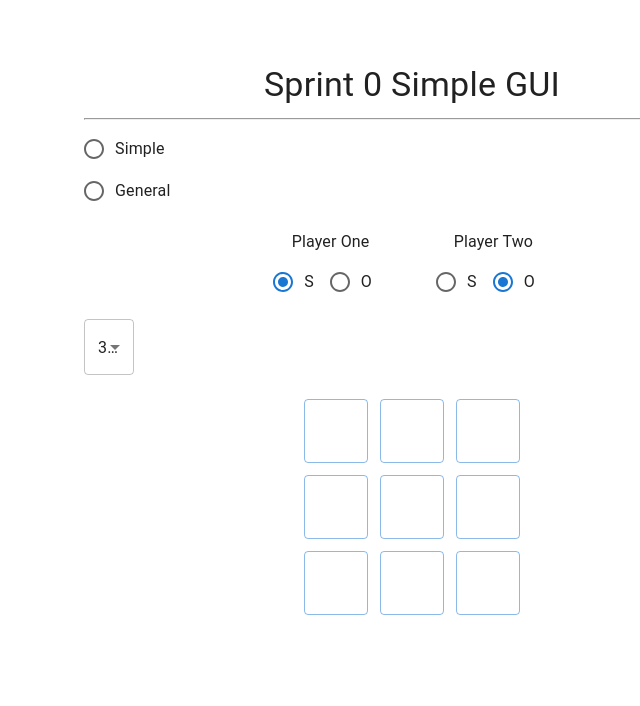
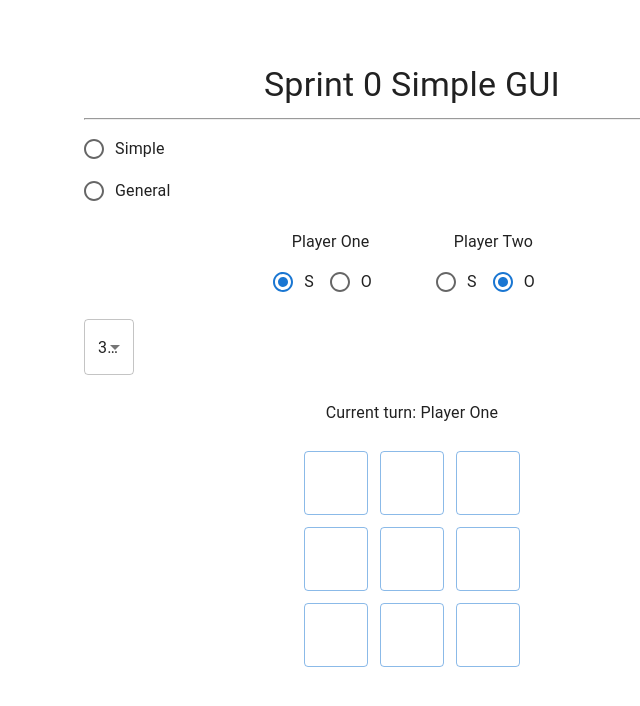
Before and after one commit to stuxbet/SOS_GAME_proj, a React (Vite) app: page / in a window 1280 px wide. Shown: the top 706 px of the page, without its empty margins (228-868 px from the left). Built offline with nearby package versions, Linux system fonts and the light colour scheme.

Commit message:
feat: baord now displays whos turn it is

```diff
--- a/src/sprint0gui.tsx
+++ b/src/sprint0gui.tsx
@@ -94,6 +94,10 @@ export const Gui: React.FC = () => {
         </Select>
       </Box>
 
+      <Typography variant="subtitle1" align="center" mt={3}>
+        Current turn: {currentPlayer === 'playerOne' ? 'Player One' : 'Player Two'}
+      </Typography>
+
       <Box
         display="grid"
         gridTemplateColumns={`repeat(${boardSize}, 4rem)`}
```
